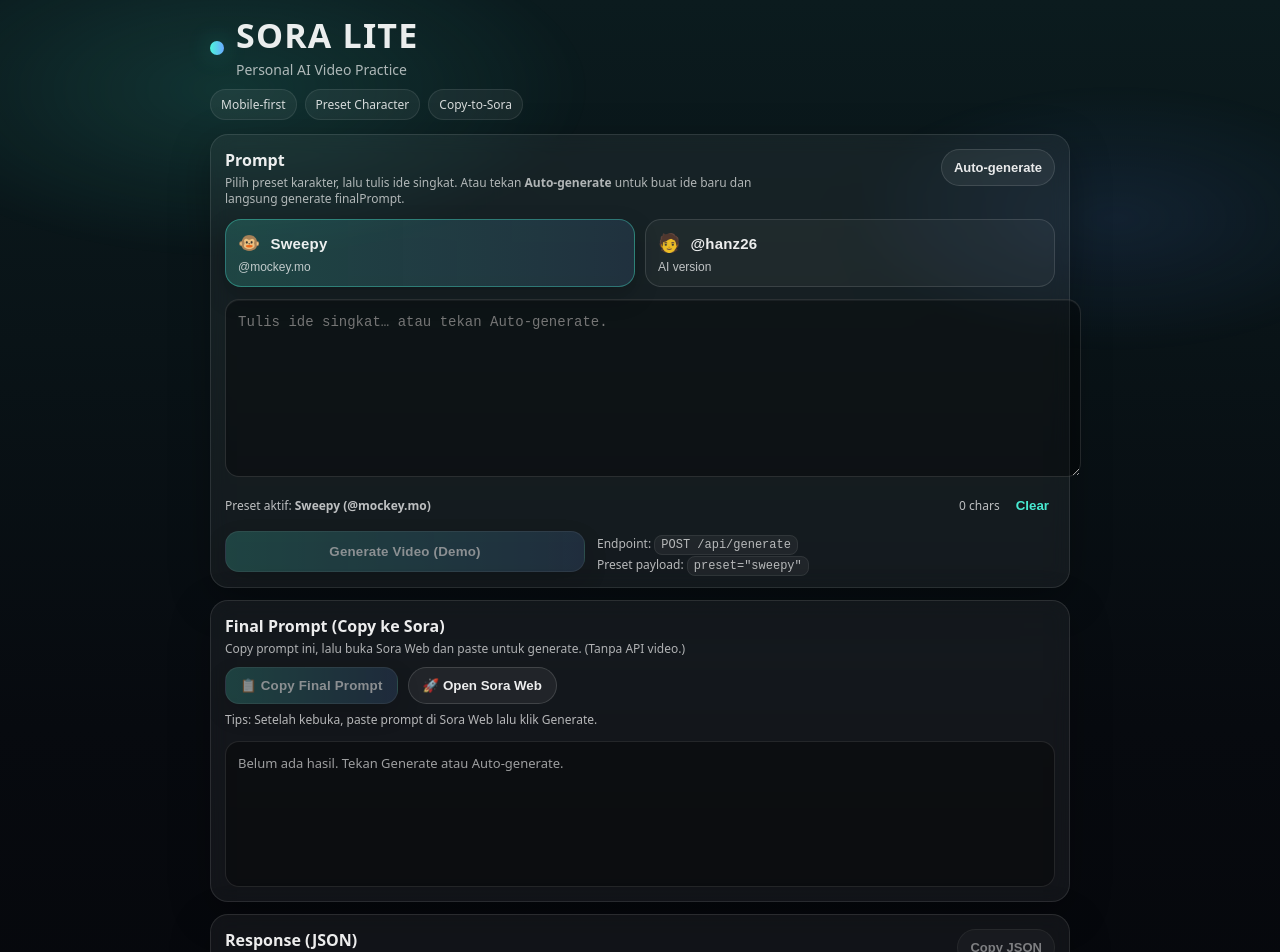
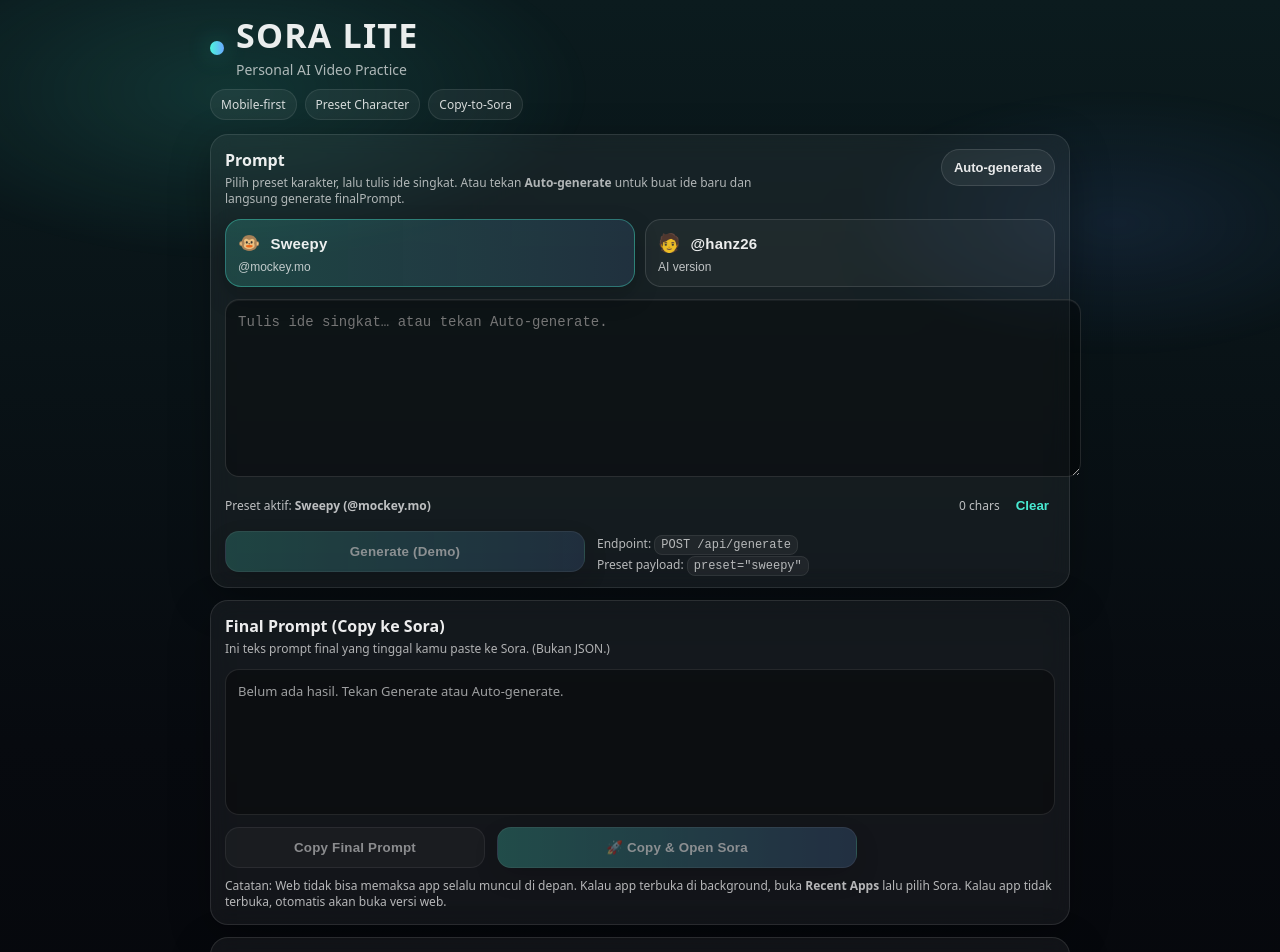
Before and after one commit to hanzonk26/sora-lite, a Next.js app: page / in a window 1280 px wide. Shown: the top 952 px of the page. Built offline with nearby package versions, Linux system fonts and the light colour scheme.

Commit message:
Update page.tsx

```diff
--- a/app/page.tsx
+++ b/app/page.tsx
@@ -151,6 +151,22 @@
     return makeHanzUGC();
   }
 
+  // ✅ Open Sora App (Android Intent) + fallback ke web
+  function openSoraAuto() {
+    const intentUrl =
+      'intent://open#Intent;' + 'scheme=sora;' + 'package=com.openai.sora;' + 'end';
+    const webFallback = 'https://sora.openai.com';
+    const start = Date.now();
+
+    window.location.href = intentUrl;
+
+    setTimeout(() => {
+      if (Date.now() - start < 2500) {
+        window.open(webFallback, '_blank', 'noopener,noreferrer');
+      }
+    }, 1200);
+  }
+
   async function generateWithText(text: string) {
     const p = text.trim();
     if (!p) {
@@ -223,13 +239,24 @@
     }
   }
 
-  function onOpenSoraWeb() {
-    window.open('https://sora.openai.com', '_blank', 'noopener,noreferrer');
+  // ✅ Copy final prompt lalu coba buka Sora
+  async function onCopyAndOpen() {
+    if (!finalPrompt) return;
+    try {
+      await navigator.clipboard.writeText(finalPrompt);
+      setCopiedFinal(true);
+      setTimeout(() => setCopiedFinal(false), 1200);
+    } catch {
+      // tetap lanjut open
+    }
+    // kasih jeda kecil supaya clipboard selesai
+    setTimeout(() => openSoraAuto(), 250);
   }
 
   function onClear() {
     setPrompt('');
     setErr('');
+    setResult(null);
   }
 
   const S = styles;
@@ -326,7 +353,7 @@
 
             <div style={S.miniRight}>
               <span style={S.charCount}>{prompt.length} chars</span>
-              <button type="button" onClick={onClear} disabled={loading || prompt.length === 0} style={S.linkBtn}>
+              <button type="button" onClick={onClear} disabled={loading && prompt.length === 0} style={S.linkBtn}>
                 Clear
               </button>
             </div>
@@ -343,7 +370,7 @@
                 cursor: canSubmit ? 'pointer' : 'not-allowed',
               }}
             >
-              {loading ? 'Generating…' : 'Generate Video (Demo)'}
+              {loading ? 'Generating…' : 'Generate (Demo)'}
             </button>
 
             <div style={S.metaRight}>
@@ -361,33 +388,10 @@
         {/* Card: Final Prompt */}
         <section style={S.card} ref={finalRef}>
           <div style={S.cardHead}>
-            <div style={{ flex: 1 }}>
+            <div>
               <div style={S.cardTitle}>Final Prompt (Copy ke Sora)</div>
               <div style={S.cardHint}>
-                Copy prompt ini, lalu buka Sora Web dan paste untuk generate. (Tanpa API video.)
-              </div>
-
-              <div style={S.finalActionsRow}>
-                <button
-                  type="button"
-                  onClick={onCopyFinal}
-                  disabled={!finalPrompt}
-                  style={{
-                    ...S.finalPrimaryBtn,
-                    opacity: finalPrompt ? 1 : 0.55,
-                    cursor: finalPrompt ? 'pointer' : 'not-allowed',
-                  }}
-                >
-                  {copiedFinal ? 'Copied ✅' : '📋 Copy Final Prompt'}
-                </button>
-
-                <button type="button" onClick={onOpenSoraWeb} style={S.finalSecondaryBtn} title="Buka Sora Web di tab baru">
-                  🚀 Open Sora Web
-                </button>
-              </div>
-
-              <div style={S.finalHelper}>
-                Tips: Setelah kebuka, paste prompt di Sora Web lalu klik Generate.
+                Ini teks prompt final yang tinggal kamu paste ke Sora. (Bukan JSON.)
               </div>
             </div>
           </div>
@@ -398,6 +402,39 @@
             ) : null}
             {loading ? <div style={S.loadingState}>Sedang proses…</div> : null}
             {finalPrompt ? <pre style={S.pre}>{finalPrompt}</pre> : null}
+          </div>
+
+          <div style={S.finalActions}>
+            <button
+              type="button"
+              onClick={onCopyFinal}
+              disabled={!finalPrompt}
+              style={{
+                ...S.secondaryBtn,
+                opacity: finalPrompt ? 1 : 0.55,
+                cursor: finalPrompt ? 'pointer' : 'not-allowed',
+              }}
+            >
+              {copiedFinal ? 'Copied ✅' : 'Copy Final Prompt'}
+            </button>
+
+            <button
+              type="button"
+              onClick={onCopyAndOpen}
+              disabled={!finalPrompt}
+              style={{
+                ...S.finalPrimaryBtn,
+                opacity: finalPrompt ? 1 : 0.55,
+                cursor: finalPrompt ? 'pointer' : 'not-allowed',
+              }}
+            >
+              🚀 Copy & Open Sora
+            </button>
+          </div>
+
+          <div style={S.finalHelper}>
+            Catatan: Web tidak bisa memaksa app selalu muncul di depan. Kalau app terbuka di background, buka <b>Recent Apps</b> lalu pilih Sora.
+            Kalau app tidak terbuka, otomatis akan buka versi web.
           </div>
         </section>
 
@@ -642,42 +679,41 @@
     fontSize: 13,
     whiteSpace: 'nowrap',
   },
-
-  // ✅ Final Prompt UX (Copy + Open Sora)
-  finalActionsRow: {
-    marginTop: 10,
-    display: 'flex',
-    gap: 10,
-    flexWrap: 'wrap',
-    alignItems: 'center',
-  },
-  finalPrimaryBtn: {
-    padding: '10px 14px',
+  secondaryBtn: {
+    padding: '12px 14px',
     borderRadius: 14,
     border: '1px solid rgba(255,255,255,0.12)',
-    background: 'linear-gradient(90deg, rgba(76,245,219,0.35), rgba(106,169,255,0.25))',
+    background: 'rgba(255,255,255,0.06)',
     color: 'rgba(255,255,255,0.92)',
     fontWeight: 900,
     letterSpacing: 0.2,
+    width: '100%',
+    maxWidth: 260,
+  },
+  finalPrimaryBtn: {
+    padding: '12px 14px',
+    borderRadius: 14,
+    border: '1px solid rgba(255,255,255,0.12)',
+    background: 'linear-gradient(90deg, rgba(76,245,219,0.45), rgba(106,169,255,0.32))',
+    color: 'rgba(255,255,255,0.92)',
+    fontWeight: 900,
+    letterSpacing: 0.2,
+    width: '100%',
+    maxWidth: 360,
     boxShadow: '0 10px 24px rgba(0,0,0,0.25)',
   },
-  finalSecondaryBtn: {
-    padding: '10px 14px',
-    borderRadius: 999,
-    border: '1px solid rgba(255,255,255,0.14)',
-    background: 'rgba(255,255,255,0.06)',
-    color: 'rgba(255,255,255,0.92)',
-    fontWeight: 900,
-    cursor: 'pointer',
-    whiteSpace: 'nowrap',
+  finalActions: {
+    display: 'flex',
+    gap: 12,
+    marginTop: 12,
+    flexWrap: 'wrap',
   },
   finalHelper: {
-    marginTop: 8,
+    marginTop: 10,
     fontSize: 12,
     opacity: 0.75,
-    lineHeight: 1.4,
+    lineHeight: 1.35,
   },
-
   metaRight: {
     flex: 1,
     minWidth: 220,
```
